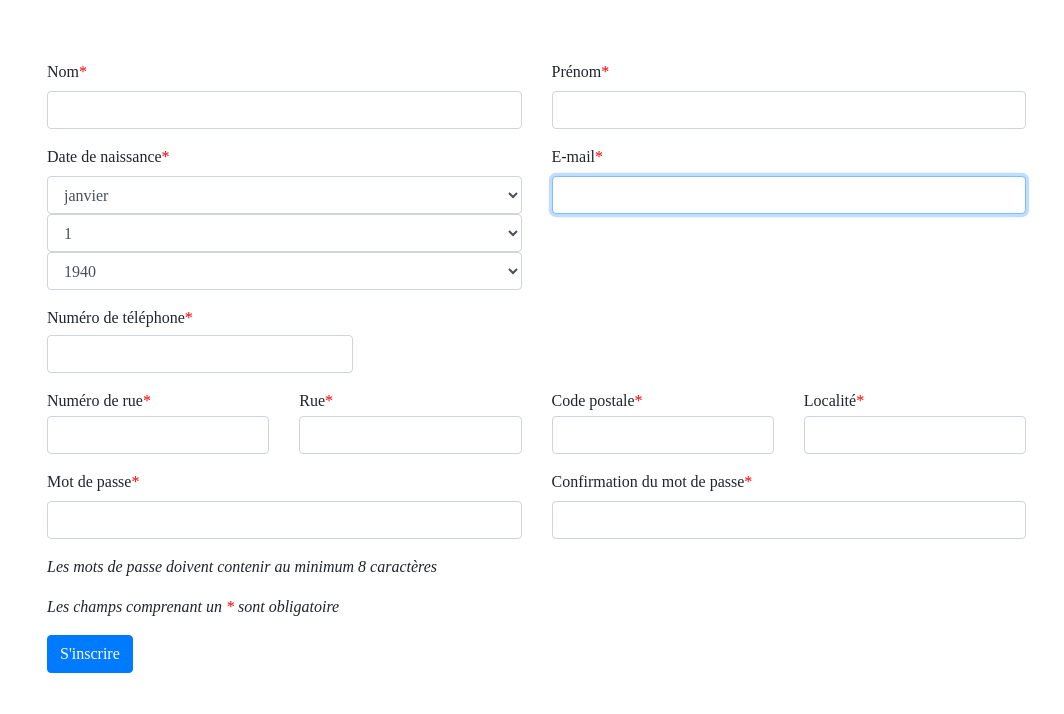
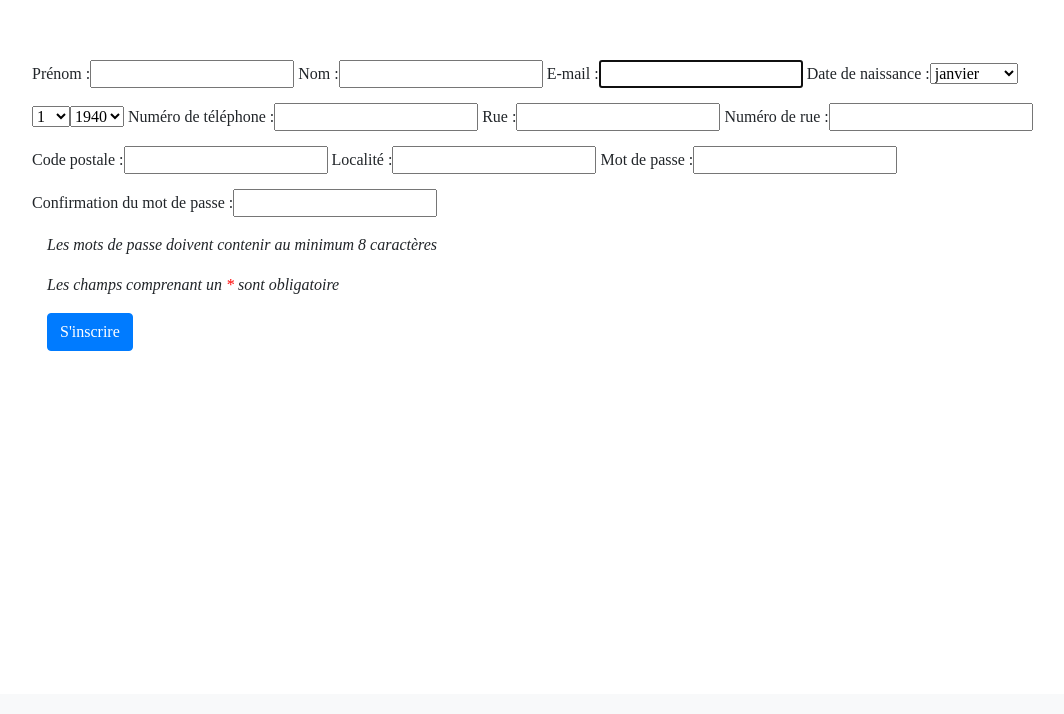
Before and after one commit to kexbng6/ESIG2_projetSurMandat, a Django app: page /compte/signup/ in a window 1280 px wide. Shown: the part 106-820 px from the top of the page, without its empty margins (159-1223 px from the left). After the commit the page ends 457 px from the top, so only its background shows below. Run offline with Django 3.2, Linux system fonts and the light colour scheme; some libraries are stand-ins or nearby versions.

Commit message:
ajout fichier js dans le static de l'app compte, modification de la page signup (fonctionnelle)

```diff
--- /dev/null
+++ b/SGPC_ProjetSurMandat_V1/compte/static/compte/js/ajaxWEBA.js
@@ -0,0 +1 @@
+/* fonctionnalité ajax */
--- a/SGPC_ProjetSurMandat_V1/compte/templates/compte/signup.html
+++ b/SGPC_ProjetSurMandat_V1/compte/templates/compte/signup.html
@@ -17,49 +17,8 @@
             <form action="{% url 'signup' %}" method="post">
                 {% csrf_token %}
                 <div class="row">
-                    <div class="col-6">
-                        {{ form.UTI_NOM|as_crispy_field }}
-                    </div>
-                    <div class="col-6">
-                        {{ form.UTI_PRENOM|as_crispy_field }}
-                    </div>
-                </div>
-                <div class="row">
-                    <div class="col-6">
-                        {{ form.UTI_DATENAISSANCE|as_crispy_field }}
-                    </div>
-                    <div class="col-6">
-                        {{ form.UTI_EMAIL|as_crispy_field }}
-                    </div>
-                </div>
-                <div class="row">
-                    <div class="col-4">
-                        {{ form.UTI_NUMEROTEL|as_crispy_field }}
-                    </div>
-                </div>
-                <div class="row">
-                    <div class="col-3">
-                        {{ form.UTI_NUMERORUE|as_crispy_field }}
-                    </div>
-                    <div class="col-3">
-                        {{ form.UTI_RUE|as_crispy_field }}
-                    </div>
-                    <div class="col-3">
-                        {{ form.UTI_CODEPOSTALE|as_crispy_field }}
-                    </div>
-                    <div class="col-3">
-                        {{ form.UTI_LOCALITE|as_crispy_field }}
-                    </div>
-                </div>
-                <div class="row">
-
-                </div>
-                <div class="row">
-                    <div class="col-6">
-                        {{ form.password1|as_crispy_field }}
-                    </div>
-                    <div class="col-6">
-                        {{ form.password2|as_crispy_field }}
+                    <div >
+                        {{ form }}
                     </div>
                 </div>
                 <p>Les mots de passe doivent contenir au minimum 8 caractères</p>
```
